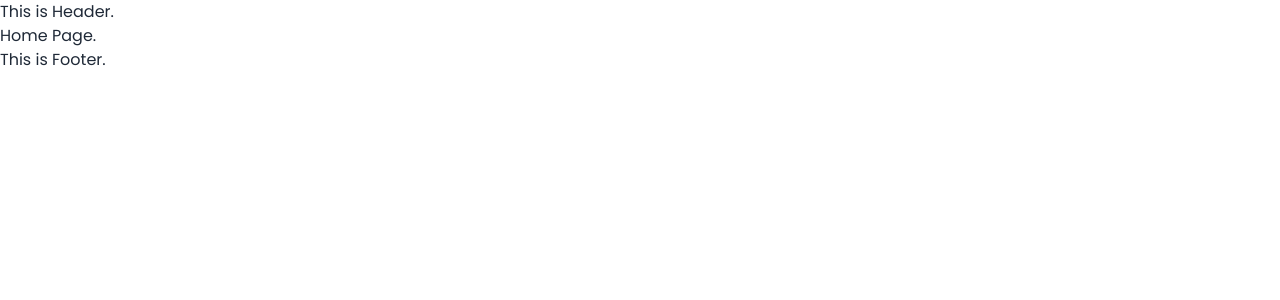
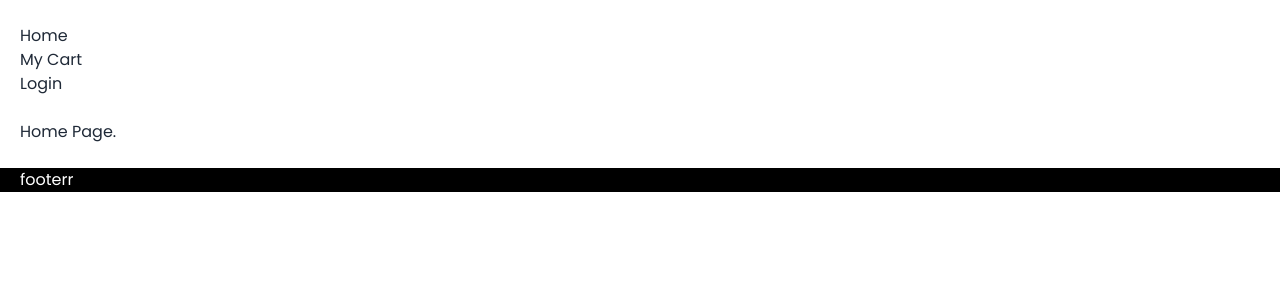
Before and after one commit to abduseu/sprintz-clothing-client, a React (Vite) app: page / in a window 1280 px wide. Shown: the top 300 px of the page. Built offline with nearby package versions, Linux system fonts and the light colour scheme.

Commit message:
Header & Footer file created

```diff
--- a/index.html
+++ b/index.html
@@ -1,5 +1,5 @@
 <!doctype html>
-<html lang="en">
+<html lang="en" data-theme="light">
   <head>
     <meta charset="UTF-8" />
     <!-- <link rel="icon" type="image/svg+xml" href="/vite.svg" /> -->
--- /dev/null
+++ b/src/components/Footer.jsx
@@ -0,0 +1,9 @@
+const Footer = () => {
+    return (
+        <div>
+            footerr
+        </div>
+    );
+};
+
+export default Footer;
--- /dev/null
+++ b/src/components/Header.jsx
@@ -0,0 +1,20 @@
+import { NavLink } from "react-router-dom";
+
+//Navlink
+const links = <>
+    <li><NavLink to="/">Home</NavLink></li>
+    <li><NavLink to="/cart">My Cart</NavLink></li>
+    <li><NavLink to="/login">Login</NavLink></li>
+</>
+
+const Header = () => {
+    return (
+        <div>
+            <ul>
+                {links}
+            </ul>
+        </div>
+    );
+};
+
+export default Header;
--- a/src/components/Root.jsx
+++ b/src/components/Root.jsx
@@ -1,16 +1,26 @@
 import { Outlet } from "react-router-dom";
+import Header from "./Header";
+import Footer from "./Footer";
 
 const Root = () => {
     return (
         <div>
-            <header>
-                <h1>This is Header.</h1>
+            <header className="xl:container mx-auto">
+                <div className="mx-5 my-6">
+                    <Header></Header>
+                </div>
             </header>
-            <main>
-                <Outlet></Outlet>
+            <main className="xl:container mx-auto">
+                <div className="mx-5 my-6">
+                    <Outlet></Outlet>
+                </div>
             </main>
-            <footer>
-                <h2>This is Footer.</h2>
+            <footer className="bg-black text-white">
+                <div className="xl:container mx-auto">
+                    <div className="mx-5 mt-6">
+                        <Footer></Footer>
+                    </div>
+                </div>
             </footer>
         </div>
     );
```
